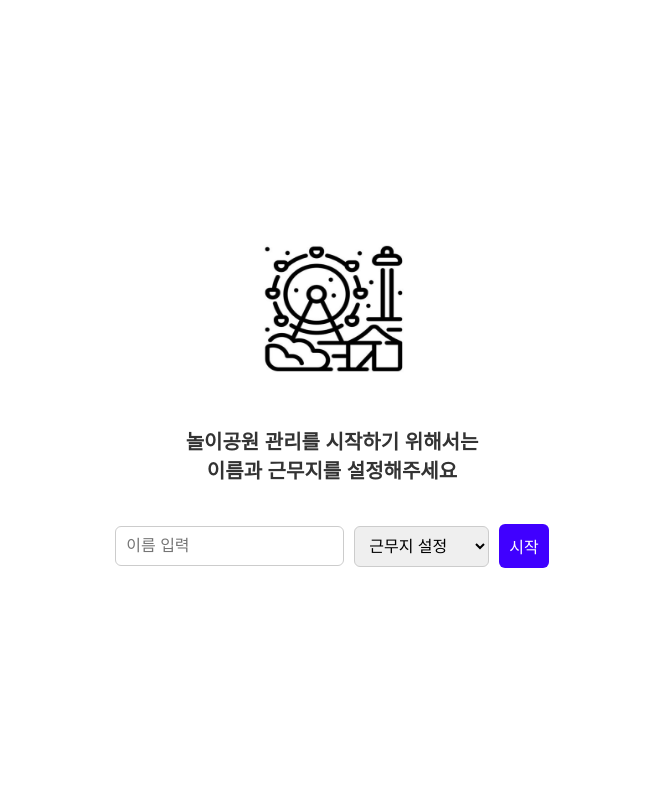
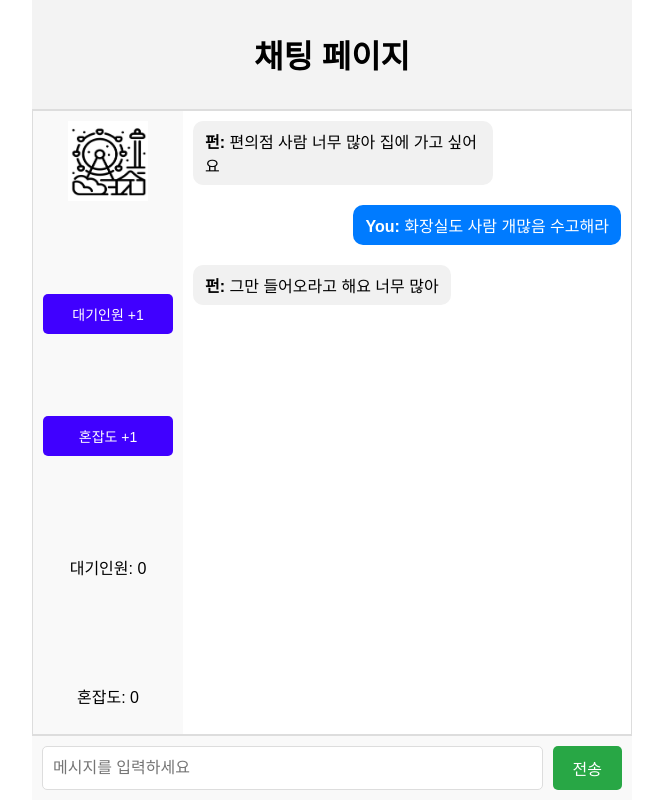
Before and after one commit to AmusementParkNetwork/AmusementParkNetwork_FE, a React (Create React App) app: page /chat in a window 1280 px wide. Shown: the whole page, without its empty margins (308-971 px from the left). Built offline with nearby package versions, Linux system fonts and the light colour scheme.

Commit message:
update HyunJi branch

```diff
--- a/package.json
+++ b/package.json
@@ -10,6 +10,7 @@
     "ajv-keywords": "^5.1.0",
     "react": "^18.3.1",
     "react-dom": "^18.3.1",
+    "react-router-dom": "^6.28.0",
     "react-scripts": "5.0.1",
     "schema-utils": "^4.2.0",
     "web-vitals": "^2.1.4",
--- a/src/App.css
+++ b/src/App.css
@@ -7,6 +7,14 @@ body {
   height: 100vh;
   background-color: #ffffff;
 }
+
+body {
+    margin: 0;
+    font-family: 'Noto Sans KR', 'Malgun Gothic', 'Apple SD Gothic Neo', sans-serif;
+    -webkit-font-smoothing: antialiased;
+    -moz-osx-font-smoothing: grayscale;
+}
+
 
 .container {
   text-align: center;
--- a/src/App.js
+++ b/src/App.js
@@ -1,13 +1,18 @@
 import React, { useState } from "react";
+import { useNavigate } from "react-router-dom";
 import "./App.css";
 
 function App() {
     const [name, setName] = useState(""); // 이름 저장
     const [workArea, setWorkArea] = useState(""); // 근무지 저장
+    const navigate = useNavigate(); // Navigation hook
 
     const handleStart = () => {
         console.log("이름:", name);
         console.log("근무지:", workArea || "근무지를 설정하지 않았습니다.");
+
+        // 채팅 페이지로 이동
+        navigate("/chat");
     };
 
     return (
--- /dev/null
+++ b/src/ChatPage.css
@@ -0,0 +1,181 @@
+/* 전체 컨테이너 */
+.chat-container {
+    display: flex;
+    flex-direction: column;
+    width: 600px;
+    height: 100vh;
+    margin: 0 auto;
+    padding: 0;
+    font-family: 'Noto Sans KR', Arial, sans-serif;
+    box-sizing: border-box; /* 패딩 포함 크기 계산 */
+}
+
+.chat-header {
+    text-align: center;
+    padding: 10px;
+    background-color: #f3f3f3;
+    border-bottom: 1px solid #ddd;
+    font-weight: bold;
+}
+
+/* 채팅 영역과 사이드바 배치 */
+.chat-content {
+    display: flex;
+    flex-grow: 1; /* 남은 공간을 차지하도록 설정 */
+    border: 1px solid #ddd;
+    height: 400px;
+    box-sizing: border-box; /* 패딩 포함 크기 계산 */
+}
+
+.chat-main {
+    display: flex;
+    flex-direction: column;
+    padding: 10px;
+    overflow-y: auto;
+    background-color: #fff;
+    flex-grow: 1;
+    height: 100%;
+    box-sizing: border-box;
+}
+
+/* 채팅 메시지 */
+.chat-message {
+    display: inline-block;
+    margin-bottom: 10px;
+    padding: 8px 12px;
+    border-radius: 10px;
+    max-width: 70%;
+    word-wrap: break-word;
+    box-sizing: border-box;
+}
+
+.chat-you {
+    align-self: flex-end;
+    text-align: right;
+    color: white;
+    background-color: #007bff;
+    margin-left: auto;
+}
+
+.chat-other {
+    align-self: flex-start;
+    text-align: left;
+    color: black;
+    background-color: #f1f1f1;
+    margin-right: auto;
+}
+
+.chat-main .chat-message + .chat-message {
+    margin-top: 10px;
+}
+
+/* 채팅 스크롤바 */
+.chat-main::-webkit-scrollbar {
+    width: 8px;
+}
+
+.chat-main::-webkit-scrollbar-thumb {
+    background-color: #ccc;
+    border-radius: 4px;
+}
+
+.chat-main::-webkit-scrollbar-track {
+    background-color: #f9f9f9;
+}
+
+/* 채팅 입력 영역 */
+.chat-footer {
+    display: flex;
+    border-top: 1px solid #ddd;
+    padding: 10px;
+    background-color: #f9f9f9;
+}
+
+.chat-input {
+    flex-grow: 1;
+    padding: 10px;
+    border: 1px solid #ddd;
+    border-radius: 5px;
+    margin-right: 10px;
+    font-size: 16px;
+}
+
+.chat-send {
+    background-color: #28a745;
+    color: white;
+    border: none;
+    border-radius: 5px;
+    padding: 10px 20px;
+    font-size: 16px;
+    cursor: pointer;
+}
+
+    .chat-send:hover {
+        background-color: #218838;
+    }
+
+/* 사이드바 */
+.chat-sidebar {
+    display: flex;
+    flex-direction: column;
+    justify-content: space-between;
+    align-items: center;
+    width: 150px;
+    background-color: #f9f9f9;
+    padding: 10px;
+    box-sizing: border-box;
+}
+
+.chat-icon {
+    width: 80px;
+    height: 80px;
+    margin-bottom: 20px;
+}
+
+/* 사이드바 그룹 */
+.sidebar-button-group {
+    display: flex;
+    flex-direction: column;
+    align-items: center;
+    margin-bottom: 20px;
+}
+
+.sidebar-top {
+    display: flex;
+    flex-direction: column;
+    align-items: center;
+    gap: 10px;
+}
+
+.sidebar-bottom {
+    display: flex;
+    flex-direction: column;
+    align-items: center;
+    gap: 10px;
+}
+
+/* 사이드바 버튼 */
+.sidebar-button {
+    margin-bottom: 10px;
+    padding: 10px;
+    background-color: #4000FF;
+    color: white;
+    border: none;
+    border-radius: 5px;
+    cursor: pointer;
+    font-size: 14px;
+    width: 100%;
+    text-align: center;
+}
+
+    .sidebar-button:hover {
+        background-color: #3000cc;
+    }
+
+.sidebar-label {
+    margin-top: -5px;
+    font-size: 14px;
+    color: #333;
+    text-align: center;
+    width: 100%;
+}
--- /dev/null
+++ b/src/ChatPage.js
@@ -0,0 +1,76 @@
+import React, { useState } from "react";
+import "./ChatPage.css";
+
+function ChatPage() {
+    const [messages, setMessages] = useState([
+        { sender: "펀", text: "편의점 사람 너무 많아 집에 가고 싶어요" },
+        { sender: "You", text: "화장실도 사람 개많음 수고해라" },
+        { sender: "펀", text: "그만 들어오라고 해요 너무 많아" },
+    ]); // 초기 메시지
+    const [newMessage, setNewMessage] = useState(""); // 새로운 메시지
+    const [congestion, setCongestion] = useState(0); // 혼잡도 상태
+    const [waiting, setWaiting] = useState(0); // 대기인원 상태
+
+    // 메시지 전송 핸들러
+    const handleSendMessage = () => {
+        if (newMessage.trim()) {
+            setMessages([...messages, { sender: "You", text: newMessage }]);
+            setNewMessage("");
+        }
+    };
+
+    // 혼잡도 및 대기인원 증가 핸들러
+    const increaseCongestion = () => setCongestion(congestion + 1);
+    const increaseWaiting = () => setWaiting(waiting + 1);
+
+    return (
+        <div className="chat-container">
+            <header className="chat-header">
+                <h1>채팅 페이지</h1>
+            </header>
+            <div className="chat-content">
+                {/* 사이드바 */}
+                <aside className="chat-sidebar">
+                    <img src={require("./logo.png")} alt="Logo" className="chat-icon" />
+                    <button className="sidebar-button" onClick={increaseWaiting}>
+                        대기인원 +1
+                    </button>
+                    <button className="sidebar-button" onClick={increaseCongestion}>
+                        혼잡도 +1
+                    </button>
+                    <p>대기인원: {waiting}</p>
+                    <p>혼잡도: {congestion}</p>
+                </aside>
+
+                {/* 채팅 메시지 영역 */}
+                <main className="chat-main">
+                    {messages.map((msg, index) => (
+                        <div
+                            key={index}
+                            className={`chat-message ${msg.sender === "You" ? "chat-you" : "chat-other"
+                                }`}
+                        >
+                            <strong>{msg.sender}:</strong> {msg.text}
+                        </div>
+                    ))}
+                </main>
+            </div>
+
+            {/* 메시지 입력 */}
+            <footer className="chat-footer">
+                <input
+                    type="text"
+                    placeholder="메시지를 입력하세요"
+                    value={newMessage}
+                    onChange={(e) => setNewMessage(e.target.value)}
+                    className="chat-input"
+                />
+                <button onClick={handleSendMessage} className="chat-send">
+                    전송
+                </button>
+            </footer>
+        </div>
+    );
+}
+
+export default ChatPage;
--- a/src/index.css
+++ b/src/index.css
@@ -1,13 +1,10 @@
 body {
-  margin: 0;
-  font-family: -apple-system, BlinkMacSystemFont, 'Segoe UI', 'Roboto', 'Oxygen',
-    'Ubuntu', 'Cantarell', 'Fira Sans', 'Droid Sans', 'Helvetica Neue',
-    sans-serif;
-  -webkit-font-smoothing: antialiased;
-  -moz-osx-font-smoothing: grayscale;
+    margin: 0;
+    font-family: 'Noto Sans KR', 'Malgun Gothic', 'Apple SD Gothic Neo', sans-serif;
+    -webkit-font-smoothing: antialiased;
+    -moz-osx-font-smoothing: grayscale;
 }
 
 code {
-  font-family: source-code-pro, Menlo, Monaco, Consolas, 'Courier New',
-    monospace;
+    font-family: source-code-pro, Menlo, Monaco, Consolas, 'Courier New', monospace;
 }
--- a/src/index.js
+++ b/src/index.js
@@ -1,17 +1,15 @@
-import React from 'react';
-import ReactDOM from 'react-dom/client';
-import './index.css';
-import App from './App';
-import reportWebVitals from './reportWebVitals';
+import React from "react";
+import ReactDOM from "react-dom/client";
+import { BrowserRouter, Routes, Route } from "react-router-dom";
+import App from "./App";
+import ChatPage from "./ChatPage";
 
-const root = ReactDOM.createRoot(document.getElementById('root'));
+const root = ReactDOM.createRoot(document.getElementById("root"));
 root.render(
-  <React.StrictMode>
-    <App />
-  </React.StrictMode>
+    <BrowserRouter>
+        <Routes>
+            <Route path="/" element={<App />} />
+            <Route path="/chat" element={<ChatPage />} />
+        </Routes>
+    </BrowserRouter>
 );
-
-// If you want to start measuring performance in your app, pass a function
-// to log results (for example: reportWebVitals(console.log))
-// or send to an analytics endpoint. Learn more: https://bit.ly/CRA-vitals
-reportWebVitals();
```
Also changed, not shown: test.txt (deleted), 1 other file (tests, documents, lock files or other folders). Lines whose indentation alone changed are shown as unchanged.
